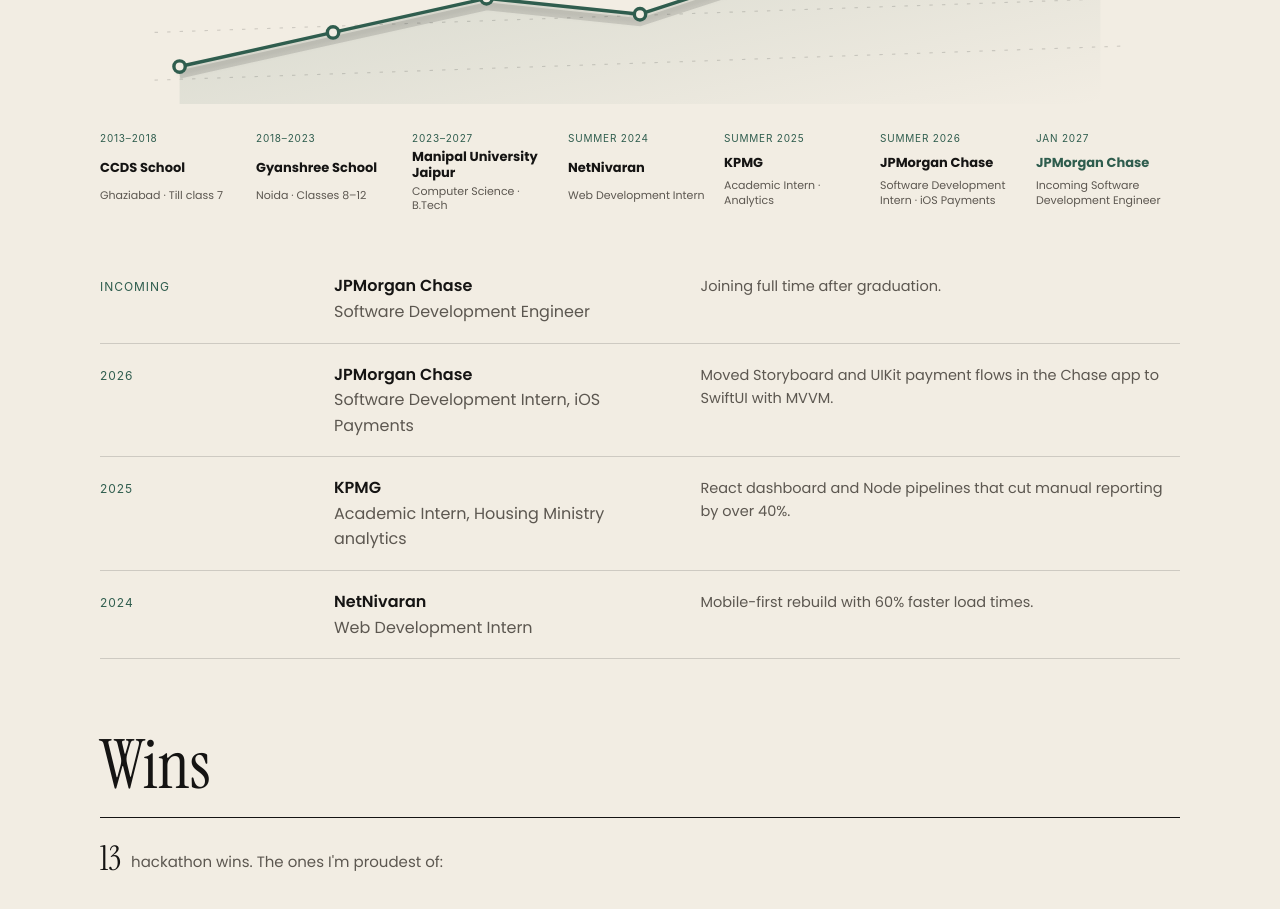
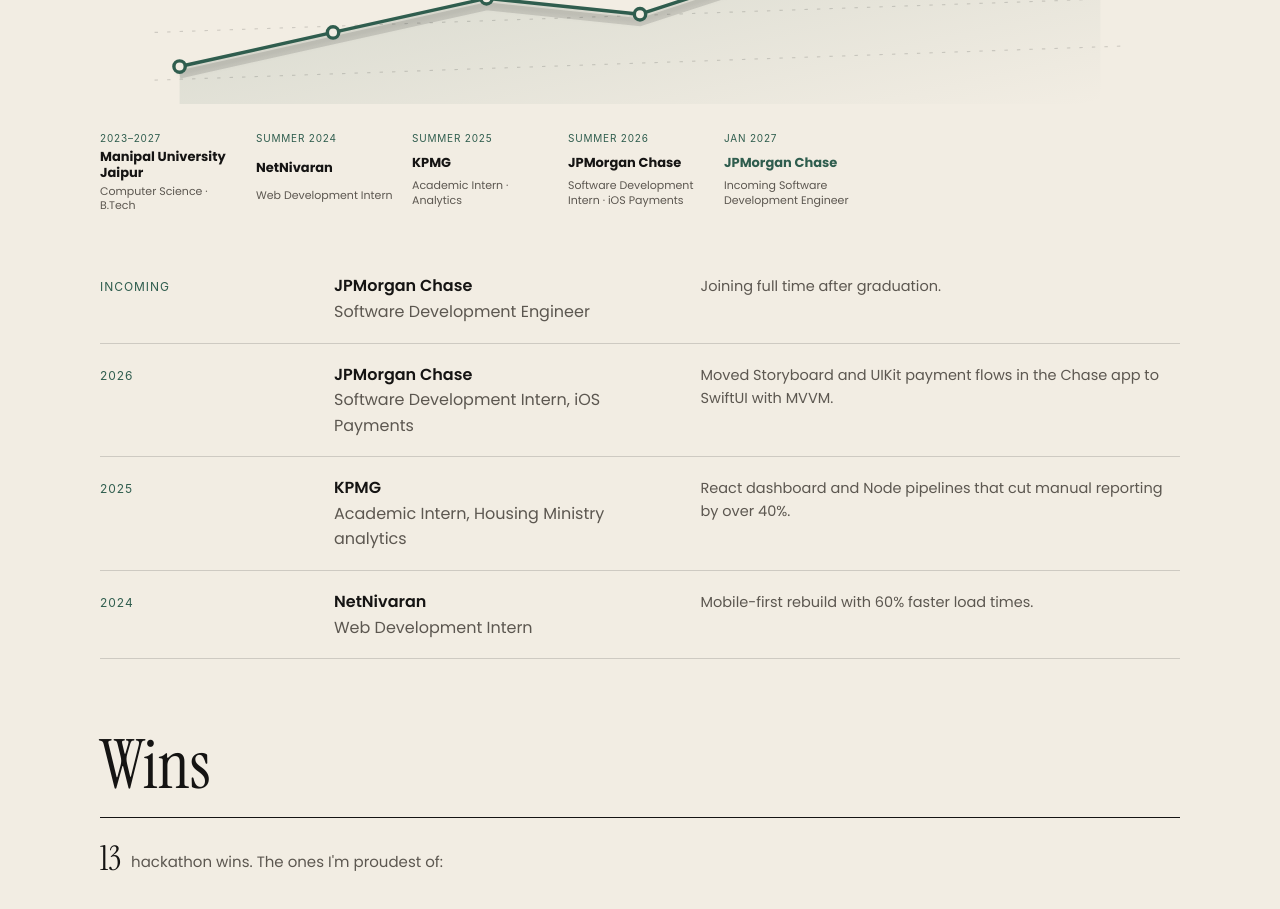
Before and after one commit to Swastikkkkk/Swastikkkkk.github.io, a React (Vite) app: page / in a window 1280 px wide. Shown: the part 1960-2869 px from the top of the page. Built offline with nearby package versions, Linux system fonts and the light colour scheme.

Commit message:
Remove school milestones from journey

```diff
--- a/src/data.js
+++ b/src/data.js
@@ -104,10 +104,7 @@ export const more = [
   { name: 'Guardian', desc: 'Safe-route engine that scores streets from map, weather and camera data.', href: 'https://github.com/Swastikkkkk/guardian-backend' },
 ]
 
-export const journey = [
-  { year: '2013–2018', title: 'CCDS School', detail: 'Ghaziabad · Till class 7', type: 'school' },
-  { year: '2018–2023', title: 'Gyanshree School', detail: 'Noida · Classes 8–12', type: 'school' },
-  { year: '2023–2027', title: 'Manipal University Jaipur', detail: 'Computer Science · B.Tech', type: 'university' },
+export const journey = [  { year: '2023–2027', title: 'Manipal University Jaipur', detail: 'Computer Science · B.Tech', type: 'university' },
   { year: 'Summer 2024', title: 'NetNivaran', detail: 'Web Development Intern', type: 'work' },
   { year: 'Summer 2025', title: 'KPMG', detail: 'Academic Intern · Analytics', type: 'work' },
   { year: 'Summer 2026', title: 'JPMorgan Chase', detail: 'Software Development Intern · iOS Payments', type: 'work' },
```
